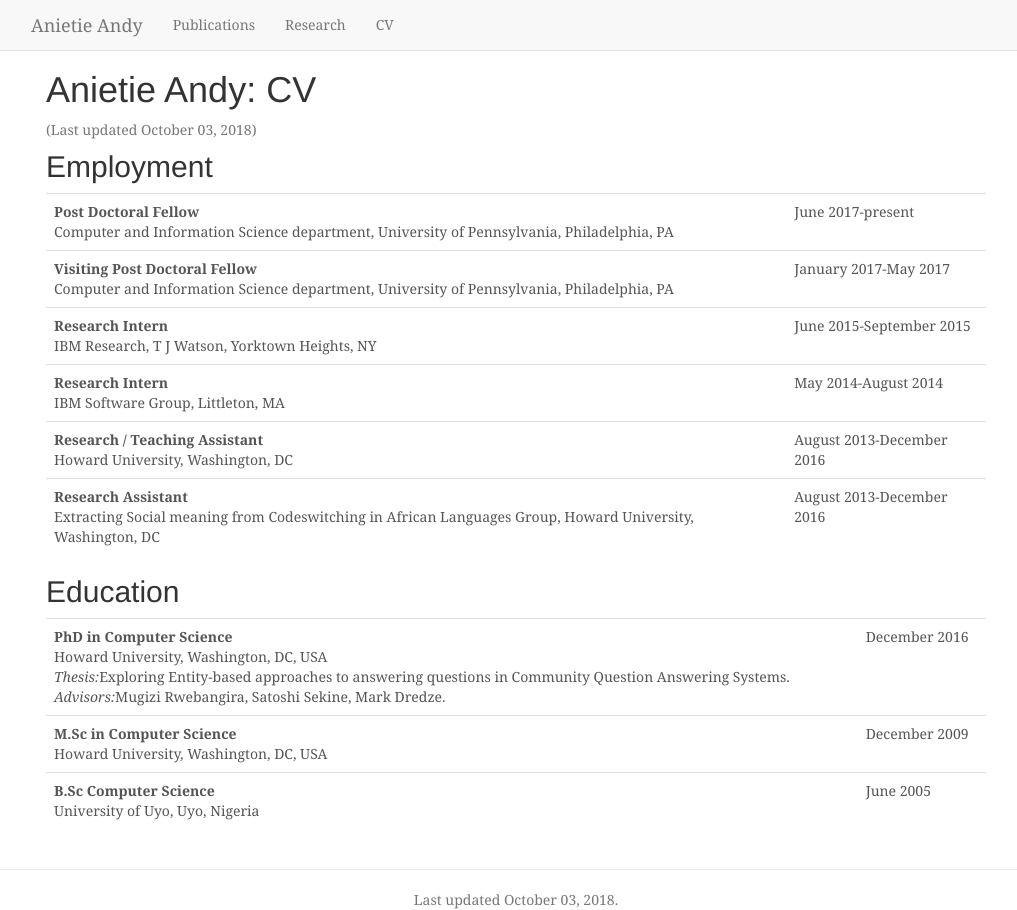
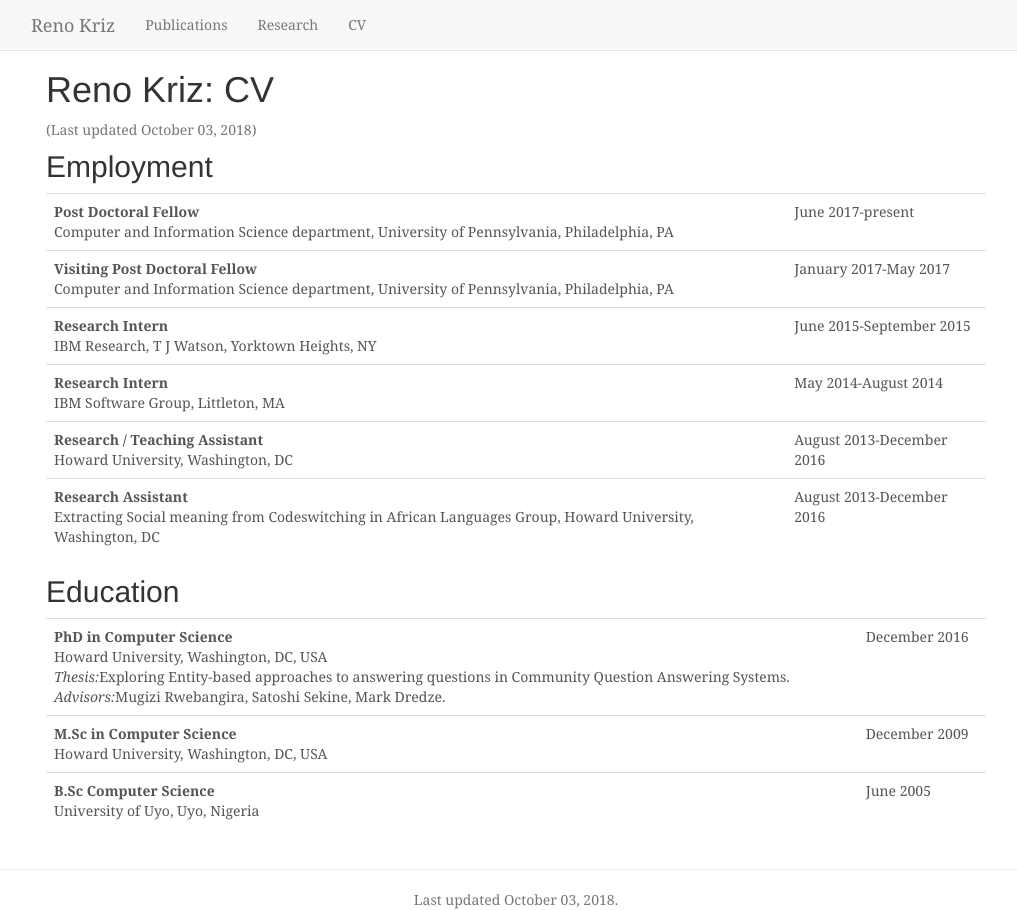
Before and after one commit to rekriz11/rekriz11.github.io, a Jekyll site: the page built from resume.md, in a window 1280 px wide. Shown: the whole page, without its empty margins (124-1141 px from the left). Built offline with Jekyll 4.4.1, drawn with Linux system fonts in a browser that asks for light colours; nearby versions of some CDN libraries.

Commit message:
Moore Changes :)

```diff
--- a/_layouts/default.html
+++ b/_layouts/default.html
@@ -47,8 +47,8 @@
             <span class="icon-bar"></span>
           </button>
           <ul class="nav navbar-nav">
-            <div class="hidden-xs"><li id="main_page"><a href="index.html" class="navbar-brand">Anietie Andy</a></li></div>
-            <div class="visible-xs"><li id="main_page"><a href="index.html" class="navbar-brand">Anietie Andy</a></li></div>
+            <div class="hidden-xs"><li id="main_page"><a href="index.html" class="navbar-brand">Reno Kriz</a></li></div>
+            <div class="visible-xs"><li id="main_page"><a href="index.html" class="navbar-brand">Reno Kriz</a></li></div>
           </ul>
         </div>
         <nav class="collapse navbar-collapse" role="navigation">
--- a/resume.md
+++ b/resume.md
@@ -1,9 +1,9 @@
 ---
-title: Anietie Andy
+title: Reno Kriz
 layout: default
 active_tab: CV
 ---
-<h1>Anietie Andy: CV</h1>
+<h1>Reno Kriz: CV</h1>
 <p class="text-muted">
 (Last updated {{ site.time | date: "%B %d, %Y" }})<br/>
 </p>
```
Also changed, not shown: 2 other files.
